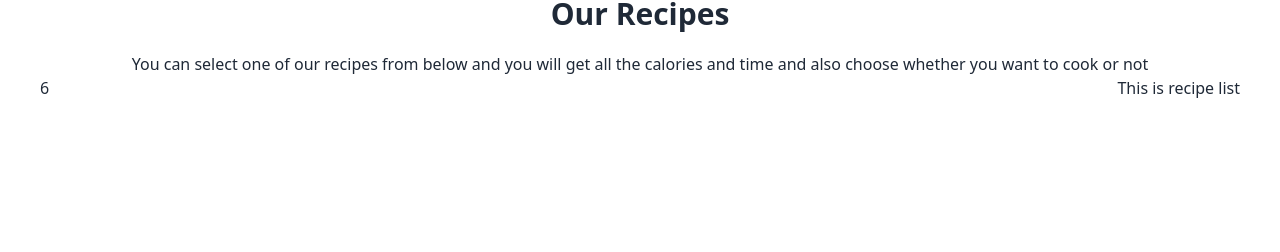
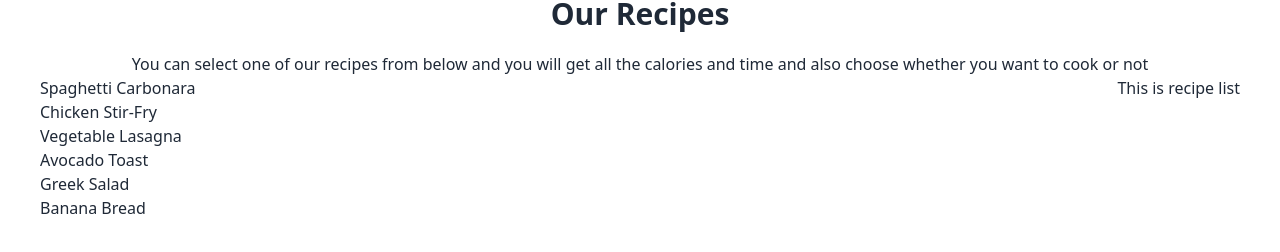
Before and after one commit to OMI786I/reset-assignment-7, a React (Vite) app: page / in a window 1280 px wide. Shown: the part 992-1244 px from the top of the page. Before the commit the page ends 1132 px from the top, so only its background shows below. Built offline with nearby package versions, Linux system fonts and the light colour scheme.

Commit message:
started to show data in card

```diff
--- a/src/components/recipe/Recipe.jsx
+++ b/src/components/recipe/Recipe.jsx
@@ -1,4 +1,5 @@
 import { useEffect, useState } from "react";
+import RecipeInner from "./RecipeInner";
 
 const Recipe = () => {
   const [recipes, setRecipes] = useState([]);
@@ -7,7 +8,13 @@ const Recipe = () => {
       .then((res) => res.json())
       .then((data) => setRecipes(data));
   });
-  return <div>{recipes.length}</div>;
+  return (
+    <div>
+      {recipes.map((recipe) => (
+        <RecipeInner key={recipe.recipe_id} recipe={recipe}></RecipeInner>
+      ))}
+    </div>
+  );
 };
 
 export default Recipe;
--- /dev/null
+++ b/src/components/recipe/RecipeInner.jsx
@@ -0,0 +1,6 @@
+const RecipeInner = ({ recipe }) => {
+  const { recipe_name } = recipe;
+  return <div>{recipe_name}</div>;
+};
+
+export default RecipeInner;
```
